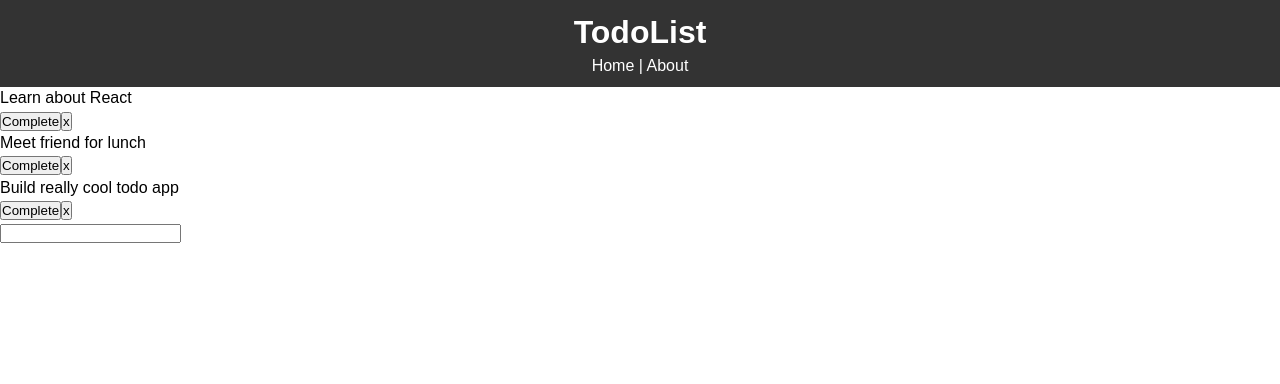
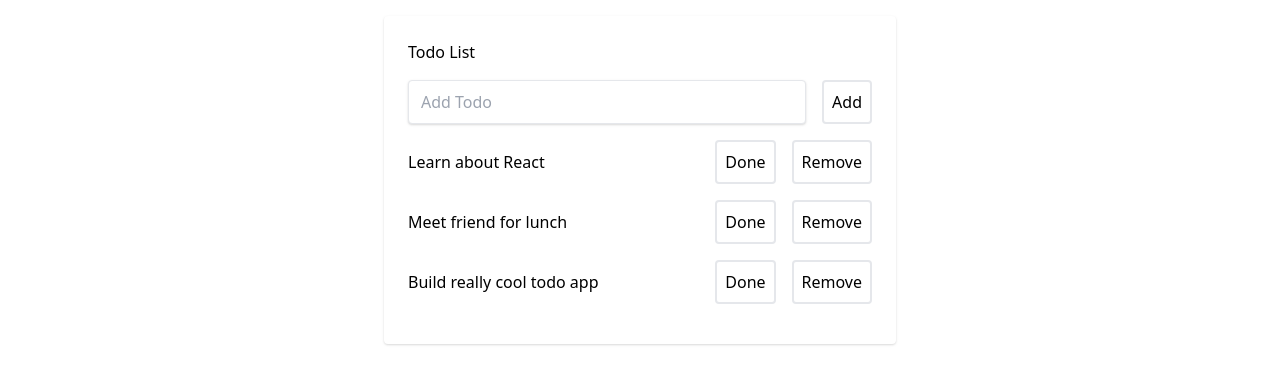
Before and after one commit to alphaolomi/react-todo, a React (Create React App) app: page / in a window 1280 px wide. Shown: the top 384 px of the page. Built offline with nearby package versions, Linux system fonts and the light colour scheme.

Commit message:
add tailwind css

```diff
--- a/public/index.html
+++ b/public/index.html
@@ -4,6 +4,7 @@
     <meta charset="utf-8" />
     <link rel="icon" href="%PUBLIC_URL%/favicon.ico" />
     <meta name="viewport" content="width=device-width, initial-scale=1" />
+    <link href="https://unpkg.com/tailwindcss@^1.0/dist/tailwind.min.css" rel="stylesheet">
     <meta name="theme-color" content="#000000" />
     <meta
       name="description"
--- a/src/App.js
+++ b/src/App.js
@@ -4,7 +4,7 @@
     Switch,
     Route,
 } from "react-router-dom";
-import './App.css';
+// import './App.css';
 import Todos from "./components/Todos";
 import AddTodo from "./components/AddTodo";
 import Header from "./components/layout/Header";
@@ -46,20 +46,20 @@
 
     return (
         <Router>
-            <div className="app">
-                {/*<Switch>*/}
-                    <Header/>
+            <div className="h-100 w-full flex items-center justify-center bg-teal-lightest font-sans">
+                <div className="bg-white rounded shadow p-6 m-4 w-full lg:w-3/4 lg:max-w-lg">
+                    {/*<Header/>*/}
                     <Route
                         exact path='/'
                         render={() => (
                             <React.Fragment>
+                                <AddTodo addTodo={addTodo}/>
                                 <Todos todos={todos} completeTodo={completeTodo} removeTodo={removeTodo}/>
-                                <AddTodo addTodo={addTodo}/>
                             </React.Fragment>
                         )}
                     />
                     <Route path='/about' component={About}/>
-                {/*</Switch>*/}
+                </div>
             </div>
         </Router>
     );
--- a/src/components/AddTodo.js
+++ b/src/components/AddTodo.js
@@ -13,12 +13,21 @@
 
   return (
       <form onSubmit={handleSubmit}>
-        <input
-            type="text"
-            className="input"
-            value={value}
-            onChange={e => setValue(e.target.value)}
-        />
+      <div className="mb-4">
+              <h1 className="text-grey-darkest">Todo List</h1>
+              <div className="flex mt-4">
+                  <input className="shadow appearance-none border rounded w-full py-2 px-3 mr-4 text-grey-darker"
+                         placeholder="Add Todo"
+                         type="text"
+
+                         value={value}
+                         onChange={e => setValue(e.target.value)}/>
+                      <button
+                          type={"submit"}
+                          className="flex-no-shrink p-2 border-2 rounded text-teal border-teal hover:text-white hover:bg-teal">Add
+                      </button>
+              </div>
+          </div>
       </form>
   );
 }
--- a/src/components/TodoItem.js
+++ b/src/components/TodoItem.js
@@ -3,16 +3,24 @@
 
 function TodoItem({ todo, index, completeTodo, removeTodo }) {
   return (
-      <div
-          className="todo"
-          style={{ textDecoration: todo.isCompleted ? "line-through" : "" }}
-      >
-        {todo.text}
+      // <div className="todo" style={{ textDecoration: todo.isCompleted ? "line-through" : "" }} >
+      //   {todo.text}
+      //   <div>
+      //     <button onClick={() => completeTodo(index)}>Complete</button>
+      //     <button onClick={() => removeTodo(index)}>x</button>
+      //   </div>
+      // </div>
 
-        <div>
-          <button onClick={() => completeTodo(index)}>Complete</button>
-          <button onClick={() => removeTodo(index)}>x</button>
-        </div>
+      <div className="flex mb-4 items-center">
+          <p className="w-full text-grey-darkest"> {todo.text}</p>
+          <button
+              onClick={() => completeTodo(index)}
+              className="flex-no-shrink p-2 ml-4 mr-2 border-2 rounded hover:text-white text-green border-green hover:bg-green">Done
+          </button>
+          <button
+              onClick={() => removeTodo(index)}
+              className="flex-no-shrink p-2 ml-2 border-2 rounded text-red border-red hover:text-white hover:bg-red">Remove
+          </button>
       </div>
   );
 }
```
